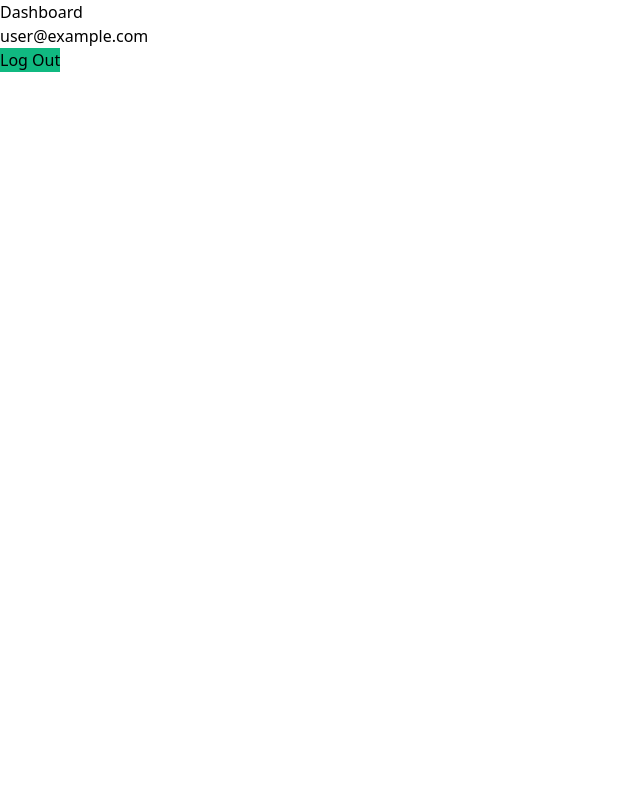
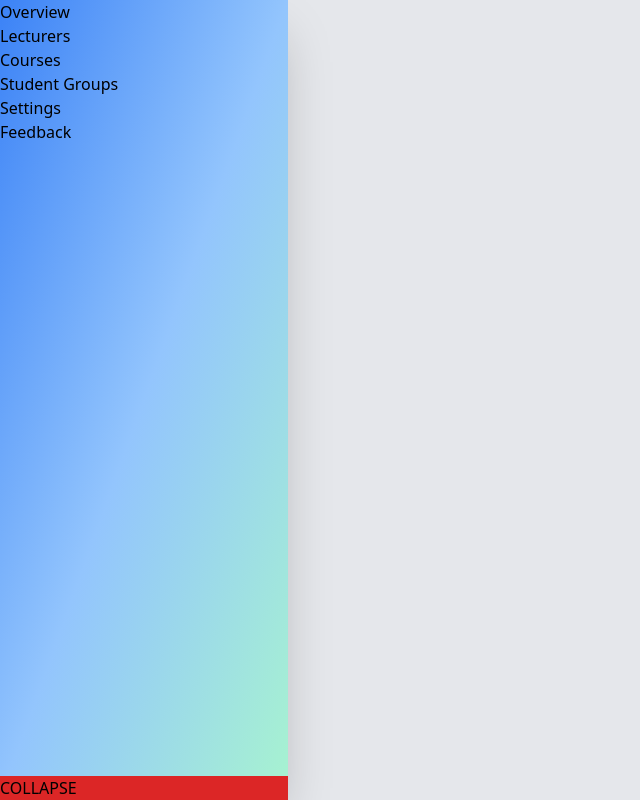
Before and after one commit to knotuteye/kronos-live, a React (Create React App) app: page /dashboard in a window 1280 px wide. Shown: the whole page, without its empty margins (0-640 px from the left). Built offline with nearby package versions, Linux system fonts and the light colour scheme; no server answers; sample sign-in values are in the browser's storage.

Commit message:
began siebar

```diff
--- /dev/null
+++ b/src/components/Sidebar.js
@@ -0,0 +1,21 @@
+import React from "react";
+import { NavLink } from "react-router-dom";
+
+export default function Sidebar({ menuMapArray }) {
+  return (
+    <div className="flex fixed w-72 h-screen bg-gradient-to-br from-blue-500 via-blue-300 to-green-200 shadow-2xl">
+      <div>
+        {menuMapArray.map((menuItem) => (
+          <NavLink to={menuItem.path}>
+            <i className={menuItem.icon}></i>
+            <p>{menuItem.name}</p>
+          </NavLink>
+        ))}
+      </div>
+      <div className="flex w-full absolute bottom-0 bg-red-600">
+        <i className={""}></i>
+        <p>{"Collapse".toUpperCase()}</p>
+      </div>
+    </div>
+  );
+}
--- a/src/pages/Dashboard/index.js
+++ b/src/pages/Dashboard/index.js
@@ -2,6 +2,7 @@ import React, { useContext, useEffect, useState } from "react";
 import { useHistory } from "react-router";
 import { UserContext } from "../../App";
 import { logOut } from "../../auth";
+import Sidebar from "../../components/Sidebar";
 
 export default function Dashboard() {
   const history = useHistory();
@@ -22,14 +23,22 @@ export default function Dashboard() {
     }
   }
 
-  useEffect(listenForUser, [user,history]);
+  useEffect(listenForUser, [user, history]);
 
   return loading ? (
     <div>Loading Dashboard...</div>
   ) : (
-    <div>
-      <h1>Dashboard</h1>
-      <div>{user.email}</div>
+    <div className="bg-gray-200 h-screen w-screen">
+      <Sidebar
+        menuMapArray={[
+          { name: "Overview", icon: "", path: "#" },
+          { name: "Lecturers", icon: "", path: "#lecturers" },
+          { name: "Courses", icon: "", path: "#courses" },
+          { name: "Student Groups", icon: "", path: "#groups" },
+          { name: "Settings", icon: "", path: "#settings" },
+          { name: "Feedback", icon: "", path: "#feedback" },
+        ]}
+      ></Sidebar>
       <button onClick={_logOut} className="bg-green-500">
         Log Out
       </button>
```
